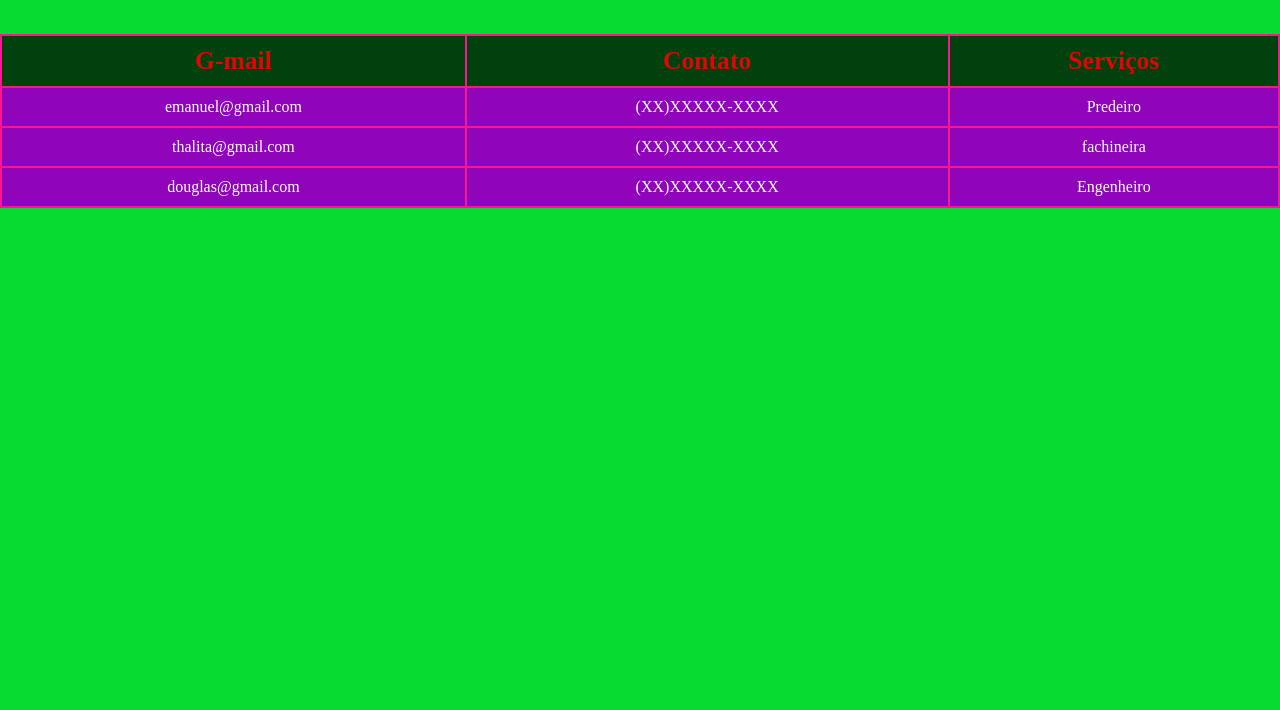
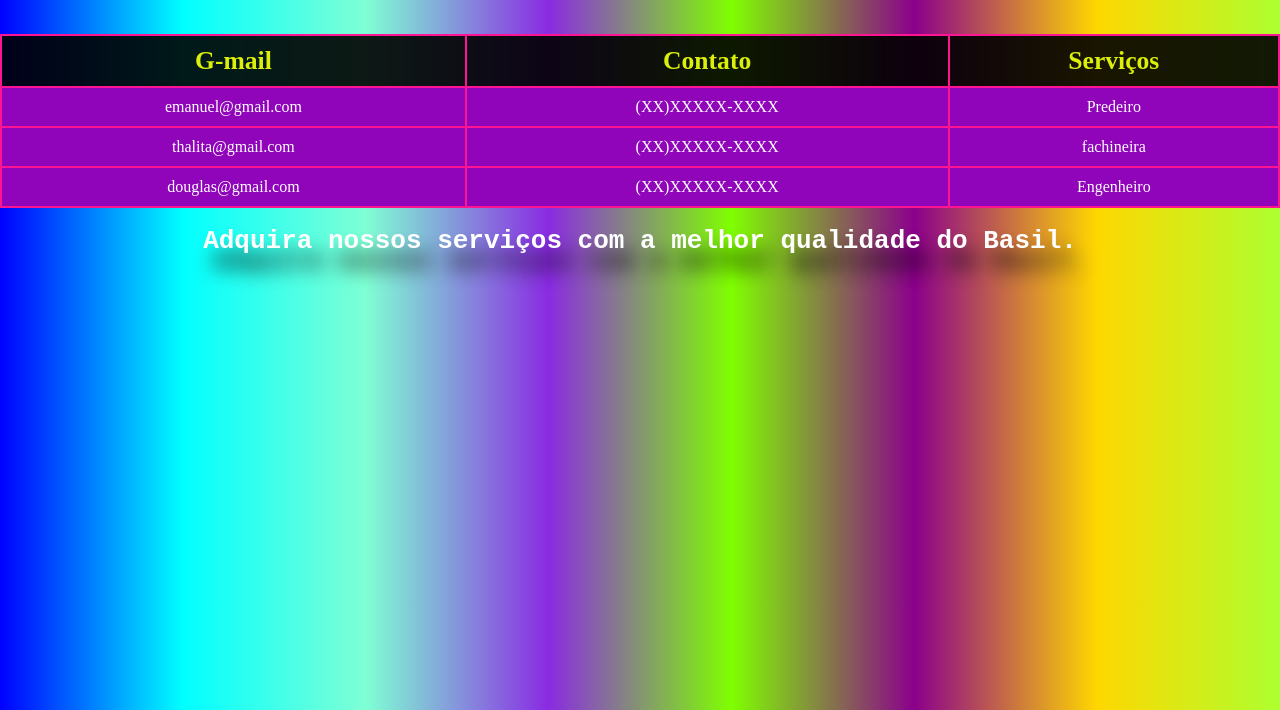
Before and after one commit to marcosdevcodes/teste, a plain HTML site: page index.html in a window 1280 px wide. Shown: the part 90-800 px from the top of the page. Drawn offline with Linux system fonts and the light colour scheme.

Commit message:
Mais uma codigo adcionado

```diff
--- a/estilo/style.css
+++ b/estilo/style.css
@@ -3,7 +3,7 @@
     padding:0;
 }
 body{
-    background-color: #05db30;
+    background-image:linear-gradient(to right,	#0000ff, #00ffff,	#7fffd4,	#8a2be2,	#7fff00,	#8b008b,	#ffd700,#adff2f) ;
 }
 table{
     width:100%;
@@ -16,8 +16,8 @@ table, th, td{
 th{
     padding: 10px;
     font-size: 1.6em;
-    color:#de0606;
-    background-color: rgba(0,0,0,0.7);
+    color:#dcef0b;
+    background-color: rgba(0,0,0,0.9);
 }
 td{
     /* align-items: center; */
@@ -37,3 +37,11 @@ h1{
     font-family: Verdana, Geneva, Tahoma, sans-serif;
     font-style: italic;
 }
+h2{
+    color:#fff;
+    text-shadow: 10px 20px 20px #000;
+    margin-top:18px;
+    text-align: center;
+    font-size:2em;
+    font-family:monospace;
+}
--- a/index.html
+++ b/index.html
@@ -35,5 +35,6 @@
         </tr>
       </tbody>
     </table>
+    <h2>Adquira nossos serviços com a melhor qualidade do Basil.</h2>
   </body>
 </html>
```
